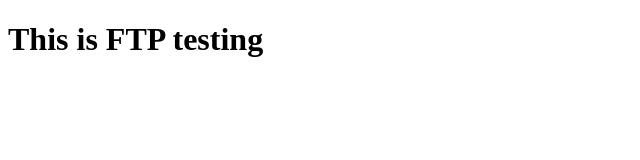
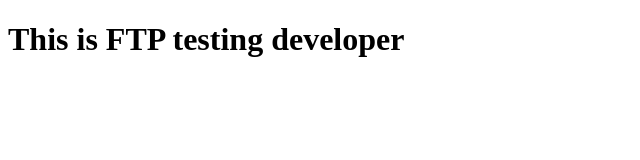
Before and after one commit to ManpreetSingh-o18/ftp-test, a plain HTML site: page index.html in a window 1280 px wide. Shown: the whole page, without its empty margins (0-640 px from the left). Drawn offline with Linux system fonts and the light colour scheme.

Commit message:
this is the testing commit of me

```diff
--- a/index.html
+++ b/index.html
@@ -8,7 +8,7 @@
 </head>
 <body>
   <h1>
-    This is FTP testing
+    This is FTP testing developer
   </h1>
 </body>
 </html>
```
